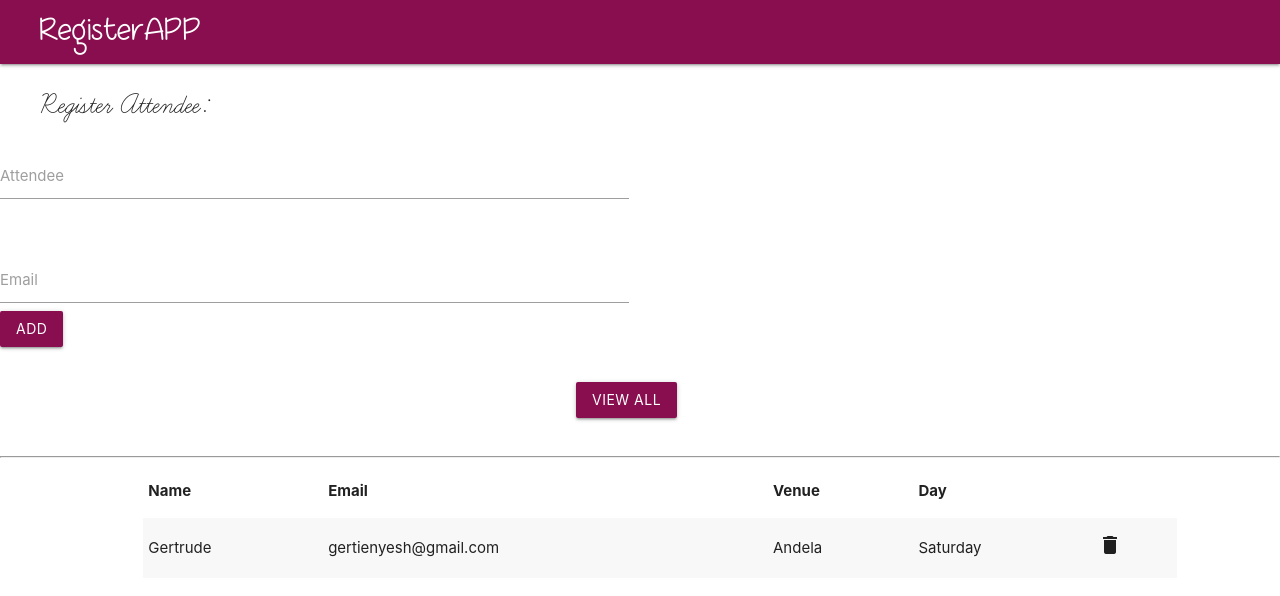
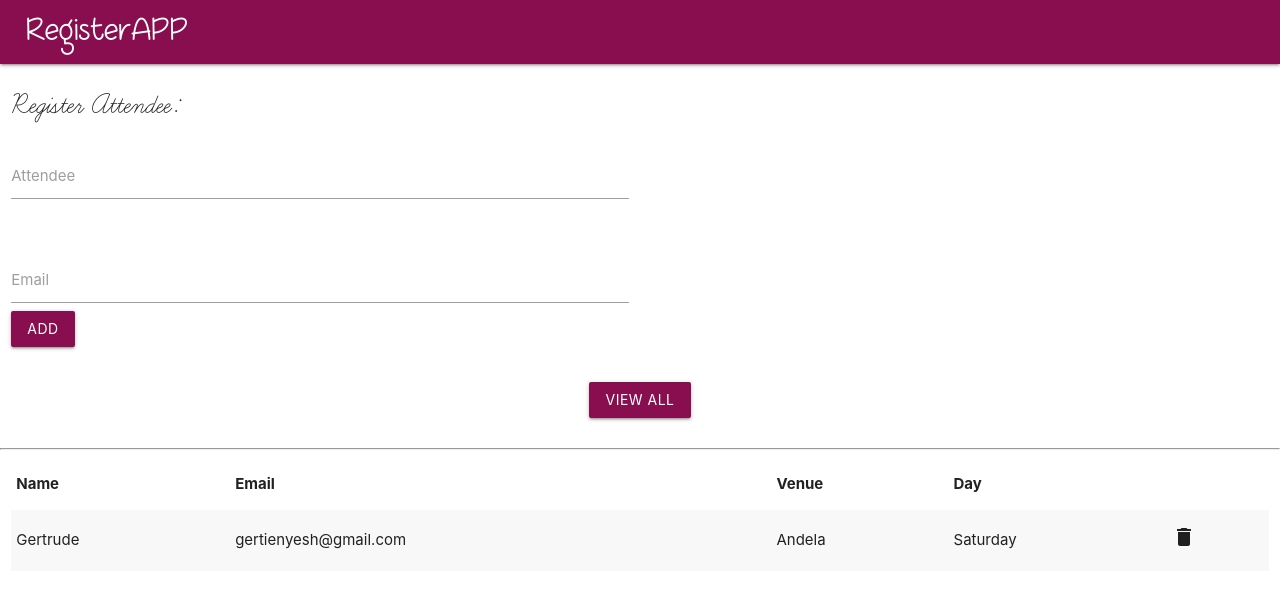
Before and after one commit to gertie-sheshe/techinpink, a website: page public/index.html in a window 1280 px wide. Both pictures are taken after a click on the link "GET STARTED". Drawn offline with nearby package versions, Linux system fonts and the light colour scheme.

Commit message:
[#118543823] Improves dashboard styling

```diff
--- a/public/css/style.css
+++ b/public/css/style.css
@@ -11,10 +11,10 @@
   font-weight: normal;
   font-style: normal;
 }
-nav .brand-logo {
+/*nav .brand-logo {
   left: 3%;
 }
-
+*/
 #black {
   background-color: #000;
 }
@@ -47,18 +47,20 @@ nav .brand-logo {
 
 #register {
   font-family: learningcurve;
-  margin-left: 40px;
-}
-
-.row {
-  margin-left: 40px;
 }
 
 .delete {
   cursor: pointer;
 }
 
-#get-button {
-  margin-bottom: 30px;
-  left: 45%;
+.centered {
+  display: flex;
+  justify-content: center;
+  align-items: center;
 }
+
+@media screen and (min-width: 480px) {
+    .brand-logo {
+      margin-left: 2%;
+    }
+}
--- a/public/index.html
+++ b/public/index.html
@@ -13,6 +13,7 @@
 </head>
 
 <body>
+<div class="row">
     <nav>
         <div class="nav-wrapper #ff4081 pink darken-4">
             <a id="font" href="#" class="brand-logo">RegisterAPP</a>
@@ -22,7 +23,7 @@
         </div>
     </nav>
 
-    <div id="o">
+    <div id="o" class="row">
         <div id="black">
             <div id="back"></div>
             <div class="content">
@@ -48,6 +49,7 @@
   </div> -->
     <!-- <a id="get-button" class="waves-effect waves-light btn #880e4f pink darken-4">GET</a>
   <a id="post-button" class="waves-effect waves-light btn #880e4f pink darken-4">POST</a> -->
+</div>
 </body>
 
 </html>
--- a/public/js/script.js
+++ b/public/js/script.js
@@ -66,7 +66,7 @@ $(function () {
 
   // GET STARTED button function
   $('#get-started').on('click', function() {
-    document.getElementById('o').innerHTML = "<h4 id='register'>Register Attendee: </h4> " +
+    document.getElementById('o').innerHTML = "<div class='row'><h4 class='col s12' id='register'>Register Attendee: </h4> " +
     "<form class='col s12'> " +
       "<div class='row'> " +
         "<div class='input-field col s6'>  " +
@@ -82,9 +82,9 @@ $(function () {
         "</div> " +
       "</div>" +
     "</form> " +
-    "<a id='get-button' class='waves-effect waves-light btn #880e4f pink darken-4 col s2 offset-s8'>View all</a><hr>" +
-    "<div class='row'> " +
-      "<table class='striped col s10 offset-s1' id='list'> " +
+    "<div class='container centered'><a id='get-button' class='waves-effect waves-light btn #880e4f pink darken-4'>View all</a></div><br/><hr>" +
+    "<div class='col s12'> " +
+      "<table class='striped' id='list'> " +
         "<thead> " +
           "<tr> " +
             "<th>Name</th> " +
@@ -103,7 +103,7 @@ $(function () {
             "</tr> " +
           "</tbody> " +
         "</table> " +
-      "</div>";
+      "</div></div>";
     $('#get-started').text('');
   });
 });
```
